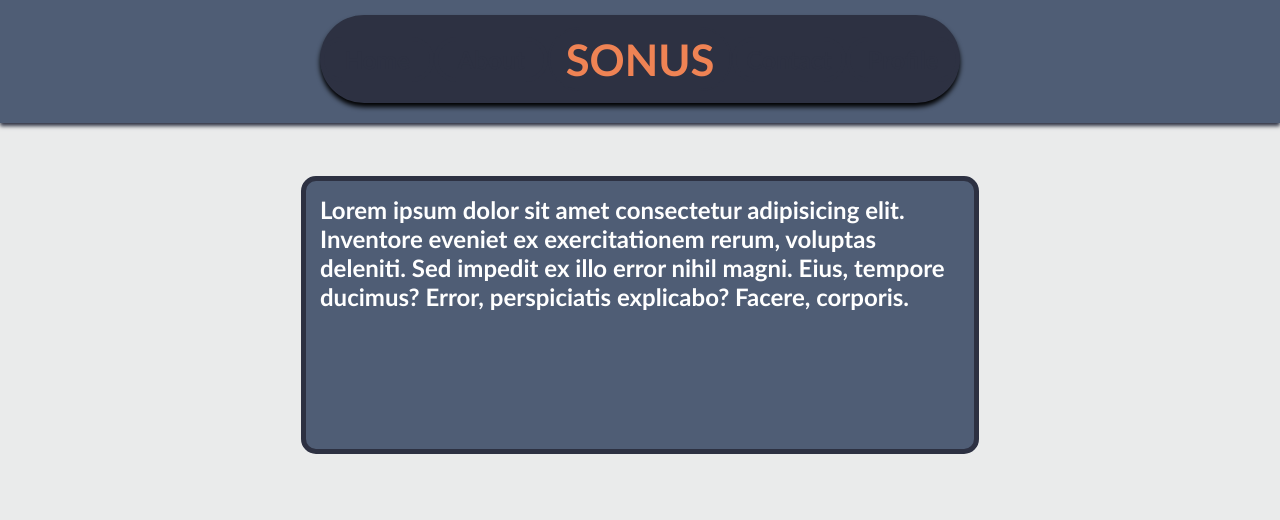
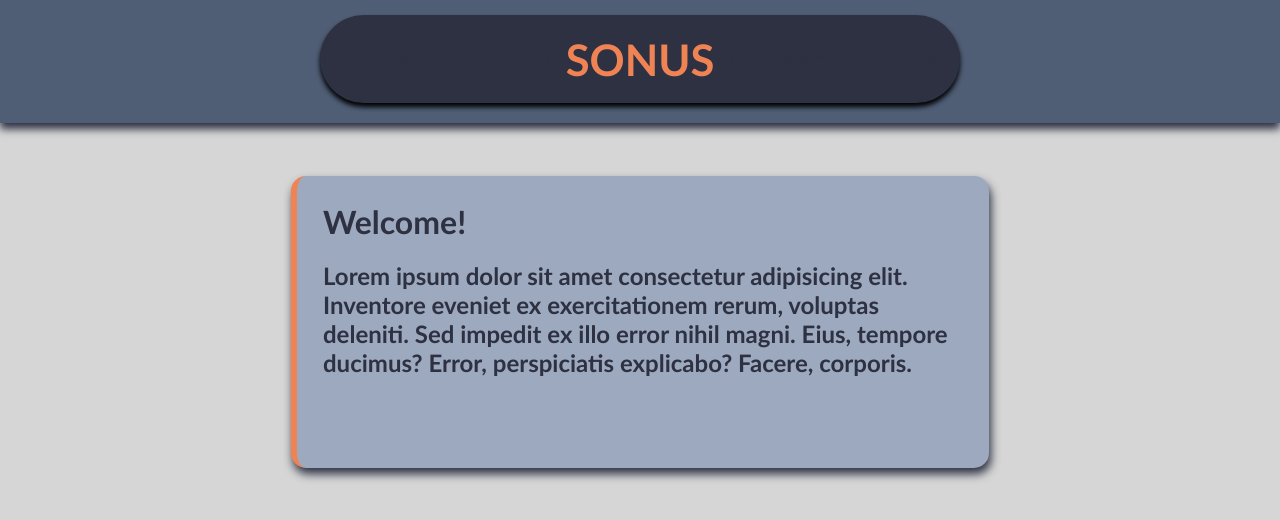
Before and after one commit to Evanp215/Sonus, a plain HTML site: page index.html in a window 1280 px wide. Drawn offline with Linux system fonts and the light colour scheme.

Commit message:
Left border for article body, changed background for body and article body

```diff
--- a/index.html
+++ b/index.html
@@ -22,6 +22,7 @@
 
   <div id="main-body">
     <div class="article-container">
+      <h1>Welcome!</h1>
       <h2>Lorem ipsum dolor sit amet consectetur adipisicing elit. Inventore eveniet ex exercitationem rerum, voluptas deleniti. Sed impedit ex illo error nihil magni. Eius, tempore ducimus? Error, perspiciatis explicabo? Facere, corporis.</h2>
     </div>
   </div>
--- a/styles.css
+++ b/styles.css
@@ -3,7 +3,7 @@
   margin: 0;
 }
 body {
-  background-color: #EAEBEB;
+  background-color: #D6D6D6;
 }
 
 /* Header Styles */
@@ -17,7 +17,7 @@ header {
   align-items: center;
   justify-content: center;
   padding: 15px 0px 20px 0px;
-  box-shadow: 0px 3px 4px #2D3142;
+  box-shadow: 0px 6px 8px #2D3142;
 }
 @keyframes expand {
   from {width: 50vw; background-color: #2D3142;}
@@ -77,7 +77,7 @@ header {
 /* Main Body Styles */
 #main-body {
   padding-top: 22vh;
-  background-color: #EAEBEB;
+  background-color: #D6D6D6;
   display: flex;
   flex-direction: column;
   align-items: center;
@@ -85,10 +85,14 @@ header {
 .article-container {
   width: 50vw;
   height: 30vh;
-  border: 5px solid #2D3142;
-  background-color: #4F5D75;
+  border-left: 6px solid #EF8354;
+  background-color: #9DA9BE;
+  box-shadow: 2px 6px 10px #2D3142;
   border-radius: 15px;
-  padding: 14px;
-  color: #fff;
+  padding: 26px;
+  color: #2D3142;
   font-family:'Gill Sans', 'Gill Sans MT', Calibri, 'Trebuchet MS', sans-serif;
 }
+.article-container > h1 {
+  padding-bottom: 20px;
+}
```
